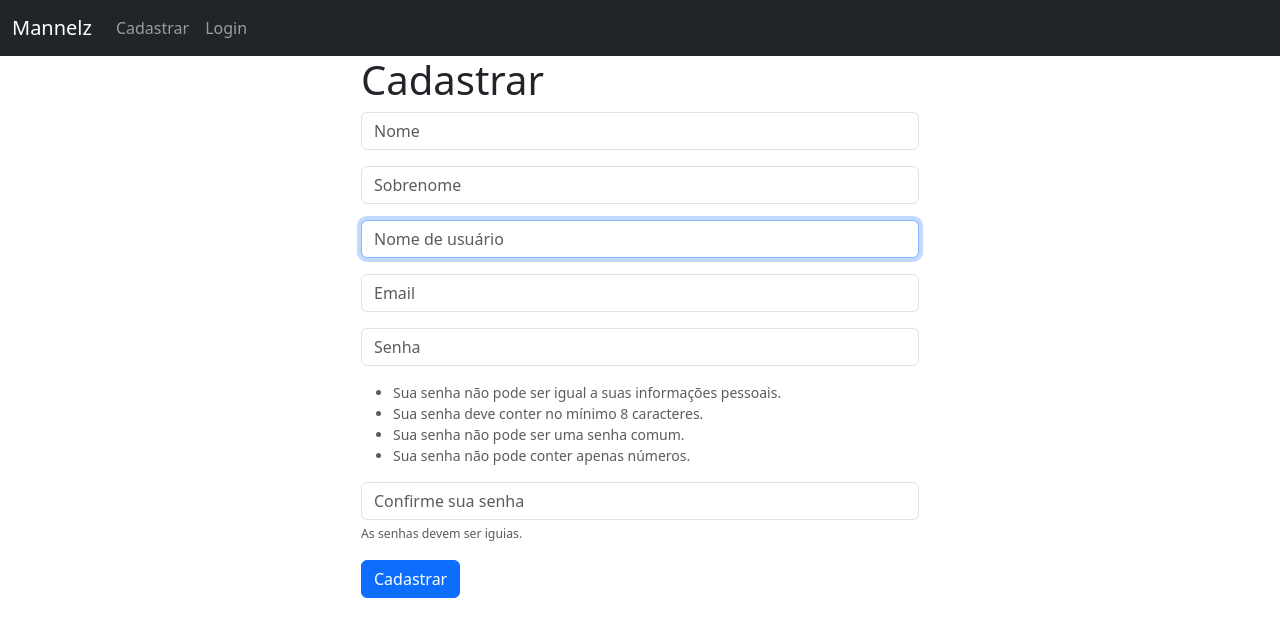
After one commit to Mannelz/Django, a Django app: page /register/ in a window 1280 px wide. The commit adds this page. Shown: the top 637 px of the page. Run offline with Django 5.2, Linux system fonts and the light colour scheme.

Commit message:
create register

```diff
--- /dev/null
+++ b/website/forms.py
@@ -0,0 +1,20 @@
+from django.contrib.auth.forms import UserCreationForm
+from django.contrib.auth.models import User
+from django import forms
+
+class SignUpForm(UserCreationForm):
+    first_name = forms.CharField(label='', max_length=20, widget=forms.TextInput(attrs={'class':'form-control', 'placeholder':'Nome'}))
+
+    last_name = forms.CharField(label='', max_length=50, widget=forms.TextInput(attrs={'class':'form-control', 'placeholder':'Sobrenome'}))
+
+    username = forms.CharField(label='', max_length=20, widget=forms.TextInput(attrs={'class':'form-control', 'placeholder':'Nome de usuário', 'help_text':'<span class="form-text text-muted"><small>Required. No máximo 20 caracteres. Apenas letras, digitos e @/./+/-/_.</small></span>'}))
+
+    email = forms.EmailField(label='', max_length=50, widget=forms.TextInput(attrs={'class':'form-control', 'placeholder':'Email'}))
+
+    password1 = forms.CharField(label='', max_length=20, widget=forms.PasswordInput(attrs={'class':'form-control', 'placeholder':'Senha'}), help_text='<ul class="form-text text-muted small"><li>Sua senha não pode ser igual a suas informações pessoais.</li><li>Sua senha deve conter no mínimo 8 caracteres.</li><li>Sua senha não pode ser uma senha comum.</li><li>Sua senha não pode conter apenas números.</li></ul>')
+
+    password2 = forms.CharField(label='', max_length=20, widget=forms.PasswordInput(attrs={'class':'form-control', 'placeholder':'Confirme sua senha'}), help_text='<span class="form-text text-muted"><small>As senhas devem ser iguias.</small></span')
+
+    class Meta:
+        model = User
+        fields = ('first_name', 'last_name', 'username', 'email', 'password1', 'password2')
--- a/website/templates/navbar.html
+++ b/website/templates/navbar.html
@@ -21,9 +21,12 @@
 
         {% else %}
         <li class="nav-item">
+          <a class="nav-link" href="{% url 'register' %}">Cadastrar</a>
+        </li>
+
+        <li class="nav-item">
           <a class="nav-link" href="{% url 'login' %}">Login</a>
         </li>
-
         {% endif %}
       </ul>
     </div>
--- /dev/null
+++ b/website/templates/register.html
@@ -0,0 +1,12 @@
+{% extends 'base.html' %} {% block content%}
+<div class="col-md-6 offset-md-3">
+  <h1>Cadastrar</h1>
+
+  <form method="post" action="">
+    {% csrf_token %}
+    {{ form.as_p }}
+
+    <button type="submit" class="btn btn-primary">Cadastrar</button>
+  </form>
+</div>
+{% endblock %}
--- a/website/urls.py
+++ b/website/urls.py
@@ -5,4 +5,5 @@ urlpatterns = [
     path('', views.home, name='home'),
     path('login/', views.login_user, name='login'),
     path('logout/', views.logout_user, name='logout'),
+    path('register/', views.register_user, name='register'),
 ]
--- a/website/views.py
+++ b/website/views.py
@@ -1,6 +1,7 @@
 from django.shortcuts import render, redirect
 from django.contrib.auth import authenticate, login, logout
 from django.contrib import messages
+from .forms import SignUpForm
 
 # Create your views here.
 def home(request):
@@ -26,3 +27,23 @@ def logout_user(request):
     logout(request)
     messages.success(request, 'Logout efetuado com sucesso!')
     return redirect('login')
+
+def register_user(request):
+    if request.method == 'POST':
+        form = SignUpForm(request.POST)
+
+        if form.is_valid():
+            form.save()
+
+            username = form.cleaned_data['username']
+            password = form.cleaned_data['password1']
+
+            new_user = authenticate(username=username, password=password)
+            login(request, new_user)
+            messages.success(request, 'Cadastro efetuado com sucesso!')
+            return redirect('home')
+    else:
+        form = SignUpForm()
+        return render(request, 'register.html', {'form':form})
+
+    return render(request, 'register.html', {'form':form})
```
